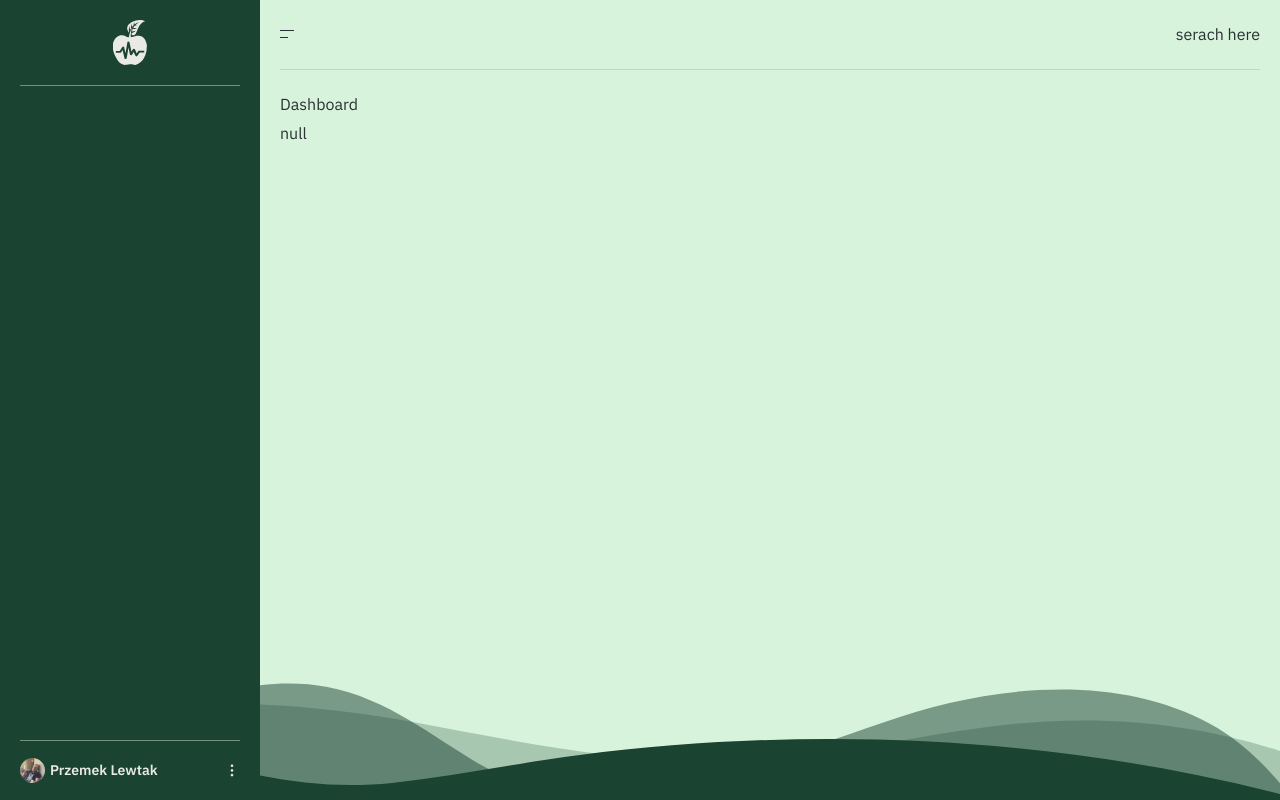
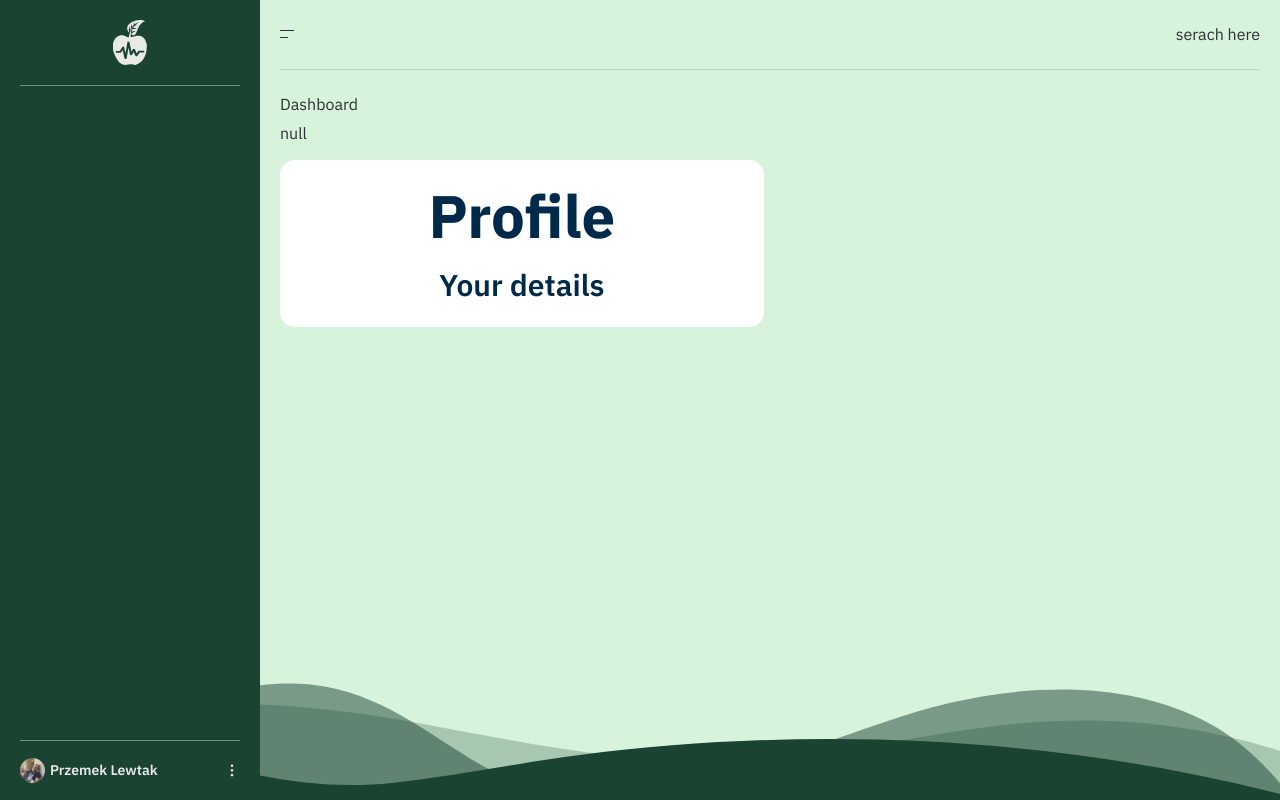
Before and after one commit to matchmakers69/health-app, a Next.js app: page /dashboard in a window 1280 px wide. Built offline with nearby package versions, Linux system fonts and the light colour scheme; no server answers.

Commit message:
Created dashboard UserProfile card

```diff
--- a/app/(application)/(app)/dashboard/page.tsx
+++ b/app/(application)/(app)/dashboard/page.tsx
@@ -1,3 +1,4 @@
+import { DashboardContent } from "@/app/components/dashboard/DashboardContent";
 import { auth } from "@/auth";
 
 const Dashboard = async () => {
@@ -6,6 +7,7 @@ const Dashboard = async () => {
 		<div className="text-dark-green">
 			<h3>Dashboard</h3>
 			{JSON.stringify(session)}
+			<DashboardContent />
 		</div>
 	);
 };
--- /dev/null
+++ b/app/components/dashboard/Card/Card.tsx
@@ -0,0 +1,18 @@
+import { type CardProps } from "./defs";
+import { cn } from "@/lib/utils";
+
+function Card({ children, className, ...rest }: CardProps) {
+	return (
+		<div
+			className={cn(
+				"!z-5 shadow-3xl relative flex flex-col rounded-[1.5rem] bg-white bg-clip-border",
+				className,
+			)}
+			{...rest}
+		>
+			{children}
+		</div>
+	);
+}
+
+export { Card };
--- /dev/null
+++ b/app/components/dashboard/Card/defs.ts
@@ -0,0 +1,8 @@
+import { type ReactNode } from "react";
+
+export interface CardProps {
+	variant?: string;
+	extra?: string;
+	className?: string;
+	children: ReactNode;
+}
--- /dev/null
+++ b/app/components/dashboard/Card/index.ts
@@ -0,0 +1 @@
+export * from "./Card";
--- /dev/null
+++ b/app/components/dashboard/DashboardContent/DashboardContent.tsx
@@ -0,0 +1,13 @@
+import { UserProfileCard } from "../UserProfileCard";
+
+function DashboardContent() {
+	return (
+		<>
+			<div className="mt-5 grid grid-cols-1 gap-5 md:grid-cols-2">
+				<UserProfileCard title={"Profile"} subtitle={"Your details"} />
+			</div>
+		</>
+	);
+}
+
+export { DashboardContent };
--- /dev/null
+++ b/app/components/dashboard/DashboardContent/index.ts
@@ -0,0 +1 @@
+export * from "./DashboardContent";
--- /dev/null
+++ b/app/components/dashboard/UserProfileCard/UserProfileCard.tsx
@@ -0,0 +1,17 @@
+import { Card } from "../Card";
+import { type UserProfileCardProps } from "./defs";
+
+function UserProfileCard({ title, subtitle }: UserProfileCardProps) {
+	return (
+		<Card className="p-[1.5rem] text-center">
+			<div className="flex h-full w-full flex-col sm:flex-wrap lg:flex-nowrap 2xl:overflow-hidden">
+				<div className="flex flex-col">
+					<p className="text-2xl font-bold leading-snug text-navy">{title}</p>
+					<p className="text-[3rem] font-semibold text-navy">{subtitle}</p>
+				</div>
+			</div>
+		</Card>
+	);
+}
+
+export { UserProfileCard };
--- /dev/null
+++ b/app/components/dashboard/UserProfileCard/defs.ts
@@ -0,0 +1,5 @@
+export interface UserProfileCardProps {
+	icon?: JSX.Element;
+	title: string;
+	subtitle: string;
+}
--- /dev/null
+++ b/app/components/dashboard/UserProfileCard/index.ts
@@ -0,0 +1 @@
+export * from "./UserProfileCard";
--- a/next.config.mjs
+++ b/next.config.mjs
@@ -1,4 +1,12 @@
 /** @type {import('next').NextConfig} */
-const nextConfig = {};
+const nextConfig = {
+	basePath: process.env.NEXT_PUBLIC_BASE_PATH,
+	assetPrefix: process.env.NEXT_PUBLIC_BASE_PATH,
+	images: {
+		domains: ["images.unsplash.com", "res.cloudinary.com"],
+		// Make ENV
+		unoptimized: true,
+	},
+};
 
 export default nextConfig;
```
